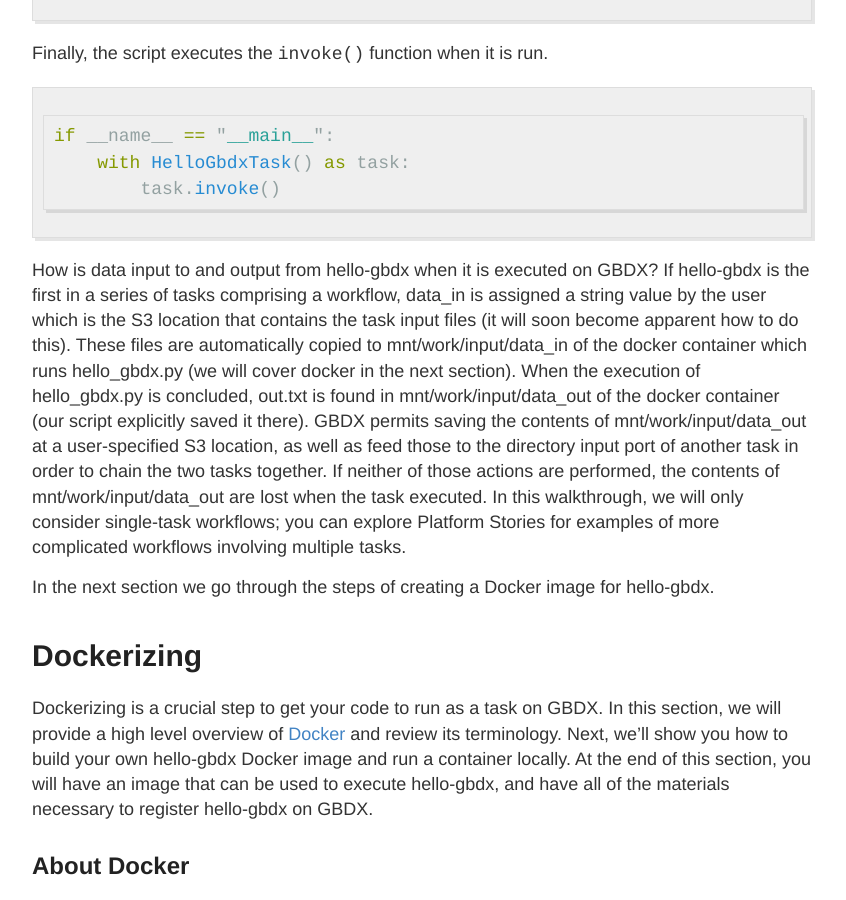
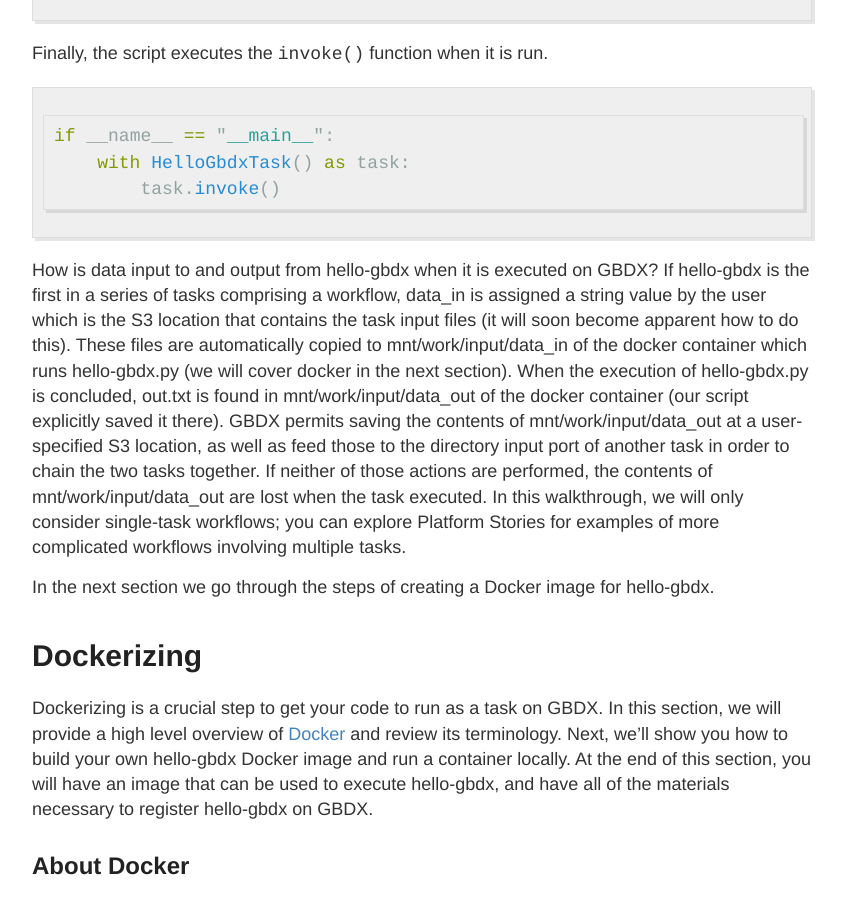
Before and after one commit to neoocm/PlatformStories.github.io, a Jekyll site: the page built from _posts/2016-9-30-create-task.md, in a window 1280 px wide and 900 px high, scrolled down 4166 px. Shown: the whole window, without its empty margins (218-1064 px from the left). Built offline with Jekyll 4.4.1, drawn with Linux system fonts in a browser that asks for light colours; some of the changed text lies outside the part shown.

Commit message:
replaced underscores with dashes in task python scripts

````diff
--- a/_posts/2016-9-30-create-task.md
+++ b/_posts/2016-9-30-create-task.md
@@ -41,7 +41,7 @@
 # Hello GBDX
 
 In this section, we will write a Python script for our Hello GBDX task, hello-gbdx.
-The script [hello_gbdx.py](https://github.com/PlatformStories/create-task/tree/master/hello-gbdx/code/hello_gbdx.py) does the following: it obtains a list of the task input files and prints this list
+The script [hello-gbdx.py](https://github.com/PlatformStories/create-task/tree/master/hello-gbdx/code/hello-gbdx.py) does the following: it obtains a list of the task input files and prints this list
 in the file out.txt, along with a user defined message.
 This script is executed by the Python interpreter within the task's Docker container (more on this [a bit later](#about-docker)).
 
@@ -133,7 +133,7 @@
 ```
 
 How is data input to and output from hello-gbdx when it is executed on GBDX?
-If hello-gbdx is the first in a series of tasks comprising a workflow, data_in is assigned a string value by the user which is the S3 location that contains the task input files (it will soon become apparent how to do this). These files are automatically copied to mnt/work/input/data_in of the docker container which runs hello_gbdx.py (we will cover docker in the next section). When the execution of hello_gbdx.py is concluded, out.txt is found in mnt/work/input/data_out of the docker container (our script explicitly saved it there). GBDX permits saving the contents of mnt/work/input/data_out
+If hello-gbdx is the first in a series of tasks comprising a workflow, data_in is assigned a string value by the user which is the S3 location that contains the task input files (it will soon become apparent how to do this). These files are automatically copied to mnt/work/input/data_in of the docker container which runs hello-gbdx.py (we will cover docker in the next section). When the execution of hello-gbdx.py is concluded, out.txt is found in mnt/work/input/data_out of the docker container (our script explicitly saved it there). GBDX permits saving the contents of mnt/work/input/data_out
 at a user-specified S3 location, as well as feed those to the directory input port of another task in order to chain the two tasks together. If neither of those actions are performed, the contents of mnt/work/input/data_out are lost when the task executed. In this walkthrough, we will only consider single-task workflows; you can explore Platform Stories for examples of more complicated workflows involving multiple tasks.
 
 In the next section we go through the steps of creating a Docker image for hello-gbdx.
@@ -239,7 +239,7 @@
 ![docker_commit_wf.png]({{ site.baseurl }}/images/create-task/docker_commit_wf.png)
 *Figure 2: Adding code to a docker image.*
 
-The following steps (shown in Figure 2) walk you through adding [hello_gbdx.py](https://github.com/PlatformStories/create-task/tree/master/hello-gbdx/code/hello_gbdx.py) and [gbdx_task_interface.py](https://github.com/PlatformStories/create-task/tree/master/hello-gbdx/code/gbdx_task_interface.py) to hello-gbdx-docker-image. Before getting started ensure that both scripts are saved to your current working directory.
+The following steps (shown in Figure 2) walk you through adding [hello-gbdx.py](https://github.com/PlatformStories/create-task/tree/master/hello-gbdx/code/hello-gbdx.py) and [gbdx_task_interface.py](https://github.com/PlatformStories/create-task/tree/master/hello-gbdx/code/gbdx_task_interface.py) to hello-gbdx-docker-image. Before getting started ensure that both scripts are saved to your current working directory.
 
 First we run the image using the ```docker run``` command in detached mode (using the -d flag). This tells the container to run in the background so we can access the files on our local machine.
 
@@ -253,8 +253,8 @@
 We now use the ```docker cp``` command to copy our scripts into the container. The format of this command is as follows: ```docker cp <filename> <container_id>:<container_dest_path>```.
 
 ```bash
-# Copy hello_gbdx.py to the root directory of the container
-docker cp hello_gbdx.py <container_id>:/
+# Copy hello-gbdx.py to the root directory of the container
+docker cp hello-gbdx.py <container_id>:/
 docker cp gbdx_task_interface.py <container_id>:/
 ```
 
@@ -265,7 +265,7 @@
 
 # Notice that the scripts now live in the root directory of the container
 root@ff567ca72fa0:/ ls
-gbdx_task_interface.py   hello_gbdx.py   boot  etc   lib    media  opt   root  sbin  sys  usr  bin  dev   home  lib64  mnt    proc  run   srv   tmp  var
+gbdx_task_interface.py   hello-gbdx.py   boot  etc   lib    media  opt   root  sbin  sys  usr  bin  dev   home  lib64  mnt    proc  run   srv   tmp  var
 ```
 
 You may detach from the container (sending it back to background) without stopping it using the following escape sequence: <kbd>Ctrl</kbd>-<kbd>p</kbd> + <kbd>Ctrl</kbd>-<kbd>q</kbd>
@@ -280,7 +280,7 @@
 docker push <your_username>/hello-gbdx-docker-image
 ```
 
-Now when you run hello-gbdx-docker-image, hello_gbdx.py and gbdx_task_interface.py will be in the root directory.
+Now when you run hello-gbdx-docker-image, hello-gbdx.py and gbdx_task_interface.py will be in the root directory.
 
 **Extra credit**: Although hello-gbdx does not require any additional libraries to run, often times you will need to install a package that is not provided in the image that you pulled. Let's say our task requires numpy to run; the process of adding it to the image is similar:
 
@@ -311,7 +311,7 @@
 
 In this example, we will build hello-gbdx-docker-image.
 
-We begin by making the directory [hello-gbdx-build](https://github.com/PlatformStories/create-task/tree/master/hello-gbdx/hello-gbdx-build), which will contain our DockerFile, and the subdirectory bin in which we copy hello_gbdx.py and gbdx_task_interface.py.
+We begin by making the directory [hello-gbdx-build](https://github.com/PlatformStories/create-task/tree/master/hello-gbdx/hello-gbdx-build), which will contain our DockerFile, and the subdirectory bin in which we copy hello-gbdx.py and gbdx_task_interface.py.
 
 ```bash
 # Make build an bin directories
@@ -320,7 +320,7 @@
 mkdir bin/
 
 # Copy both scripts for hello-gbdx into the bin/ directory
-cp path/to/hello_gbdx.py bin/
+cp path/to/hello-gbdx.py bin/
 cp path/to/gbdx_task_interface.py bin/
 ```
 
@@ -371,7 +371,7 @@
 
 ## Testing a Docker Image
 
-At this point you should have hello-gbdx-docker-image which includes hello_gbdx.py.
+At this point you should have hello-gbdx-docker-image which includes hello-gbdx.py.
 In this section, we will run this image with actual input data. Successfully doing this locally ensures that hello-gbdx will run on GBDX. [hello-gbdx/sample-input in this repo](https://github.com/PlatformStories/create-task/tree/master/hello-gbdx/sample-input) contains the two inputs required by hello-gbdx: (a) the directory [data_in](https://github.com/PlatformStories/create-task/tree/master/hello-gbdx/sample-input/data_in), the contents of which will be written to out.txt (in this example, this is simply the file data_file.txt) (b) the file [ports.json](https://github.com/PlatformStories/create-task/tree/master/hello-gbdx/sample-input/ports.json) which
 contains the message to be written to out.txt. Keep in mind that ports.json is automatically created by GBDX based on the task definition and the values of the string input ports provided by the user when the task is executed.
 
@@ -391,10 +391,10 @@
 >>> data_in  ports.json
 ```
 
-To test hello-gbdx, simply run the hello_gbdx.py script.
-
-```bash
-root@3ad24b35e32e:/ python hello_gbdx.py
+To test hello-gbdx, simply run the hello-gbdx.py script.
+
+```bash
+root@3ad24b35e32e:/ python hello-gbdx.py
 ```
 
 If the script completes successfully you shouldn't see anything written to STDOUT and the file out.txt should be found under mnt/work/output/. Here is how you can confirm this:
@@ -464,7 +464,7 @@
             "properties": {
                 "image": "naldeborgh/hello-gbdx-docker-image"
             },
-            "command": "python /hello_gbdx.py",
+            "command": "python /hello-gbdx.py",
             "isPublic": true
         }
     ]
@@ -537,7 +537,7 @@
         "properties": {
             "image": "naldeborgh/hello-gbdx-docker-image"
         },
-        "command": "python /hello_gbdx.py",
+        "command": "python /hello-gbdx.py",
         "isPublic": true
 ```
 
@@ -634,7 +634,7 @@
 
 ### The Code
 
-The code of rf_pool_classifier.py is shown below; the structure is the same as hello_gbdx.py.
+The code of rf-pool-classifier.py is shown below; the structure is the same as hello-gbdx.py.
 
 ```python
 import numpy as np
@@ -794,14 +794,14 @@
 docker commit -m 'install rf classifier packages' <container_id> <your_username>/rf-pool-classifier-docker-image
 ```
 
-We are now ready to copy rf_pool_classifier.py and gbdx_task_interface.py to rf-pool-classifier-docker-image. Make sure to have the script saved to your working directory and execute the following:
+We are now ready to copy rf-pool-classifier.py and gbdx_task_interface.py to rf-pool-classifier-docker-image. Make sure to have the script saved to your working directory and execute the following:
 
 ```bash
 # Run Docker in detached mode
 docker run -itd <your_username>/rf-pool-classifier-docker-image
 
 # Copy the script to the container and commit the changes
-docker cp rf_pool_classifier.py <container_id>:/
+docker cp rf-pool-classifier.py <container_id>:/
 docker cp gbdx_task_interface.py <container_id>:/
 docker commit -m 'copy rf_pool_classifier script' <container_id> <your_username>/rf-pool-classifier-docker-image
 ```
@@ -845,7 +845,7 @@
 
 ### Testing the Docker Image
 
-We can now test rf-pool-classifier-docker-image on our local machine before defining rf-pool-classifier and registering it on the platform. Just as in the case of [hello-gbdx](#testing-a-docker-image), we will mimic the platform by mounting sample input to a container and then executing rf_pool_classifier.py.
+We can now test rf-pool-classifier-docker-image on our local machine before defining rf-pool-classifier and registering it on the platform. Just as in the case of [hello-gbdx](#testing-a-docker-image), we will mimic the platform by mounting sample input to a container and then executing rf-pool-classifier.py.
 
 Create the directory rf_pool_classifier_test in which to download the task inputs from S3. You will need subdirectories for geojson and image.
 
@@ -883,10 +883,10 @@
 docker run -v ~/<full/path/to/rf_pool_classifier_test>:/mnt/work/input -it <your_username>/rf-pool-classifier-docker-image
 ```
 
-Within the container run rf_pool_classifier.py.
-
-```bash
-python /rf_pool_classifier.py
+Within the container run rf-pool-classifier.py.
+
+```bash
+python /rf-pool-classifier.py
 ```
 
 The script should run without errors. To confirm this, check the output port directory for classifier.pkl.
@@ -943,7 +943,7 @@
             "properties": {
                 "image": "naldeborgh/rf-pool-classifier-docker-image"
             },
-            "command": "python /rf_pool_classifier.py",
+            "command": "python /rf-pool-classifier.py",
             "isPublic": true
         }
     ]
````
